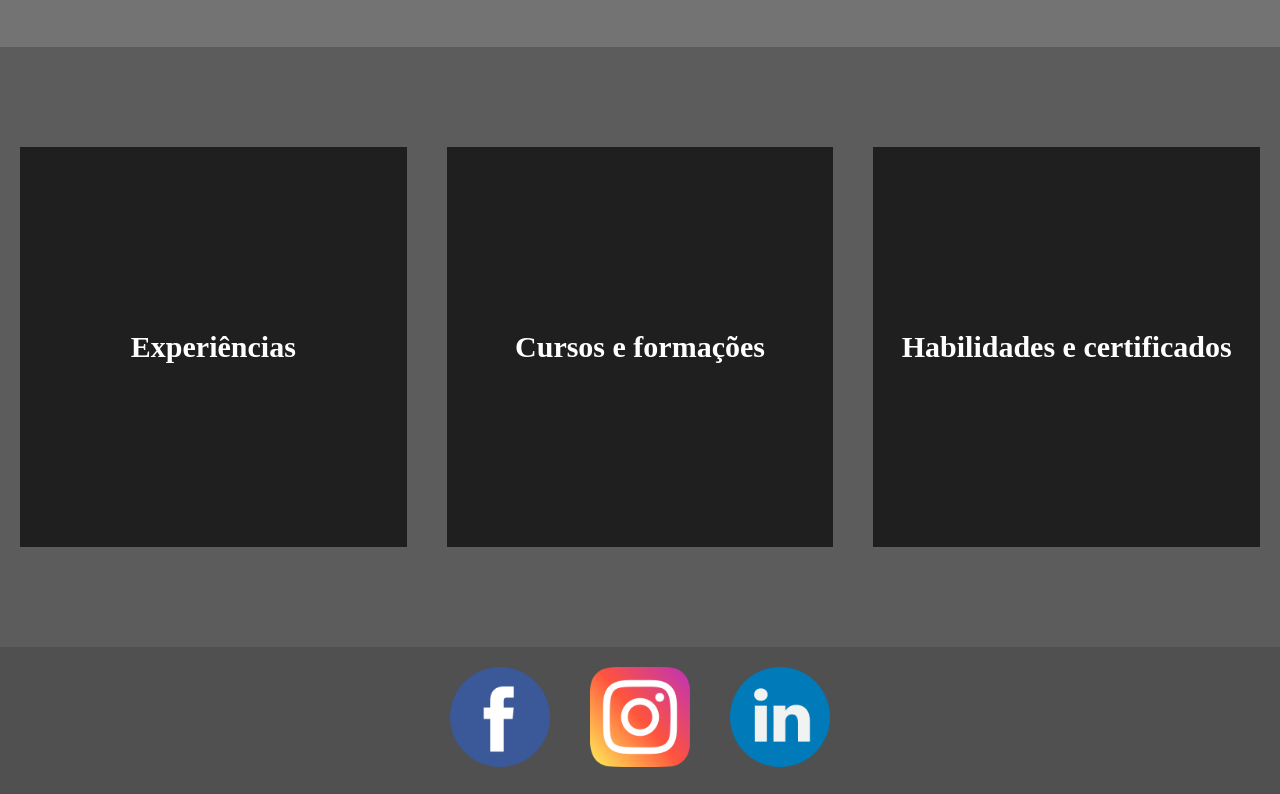
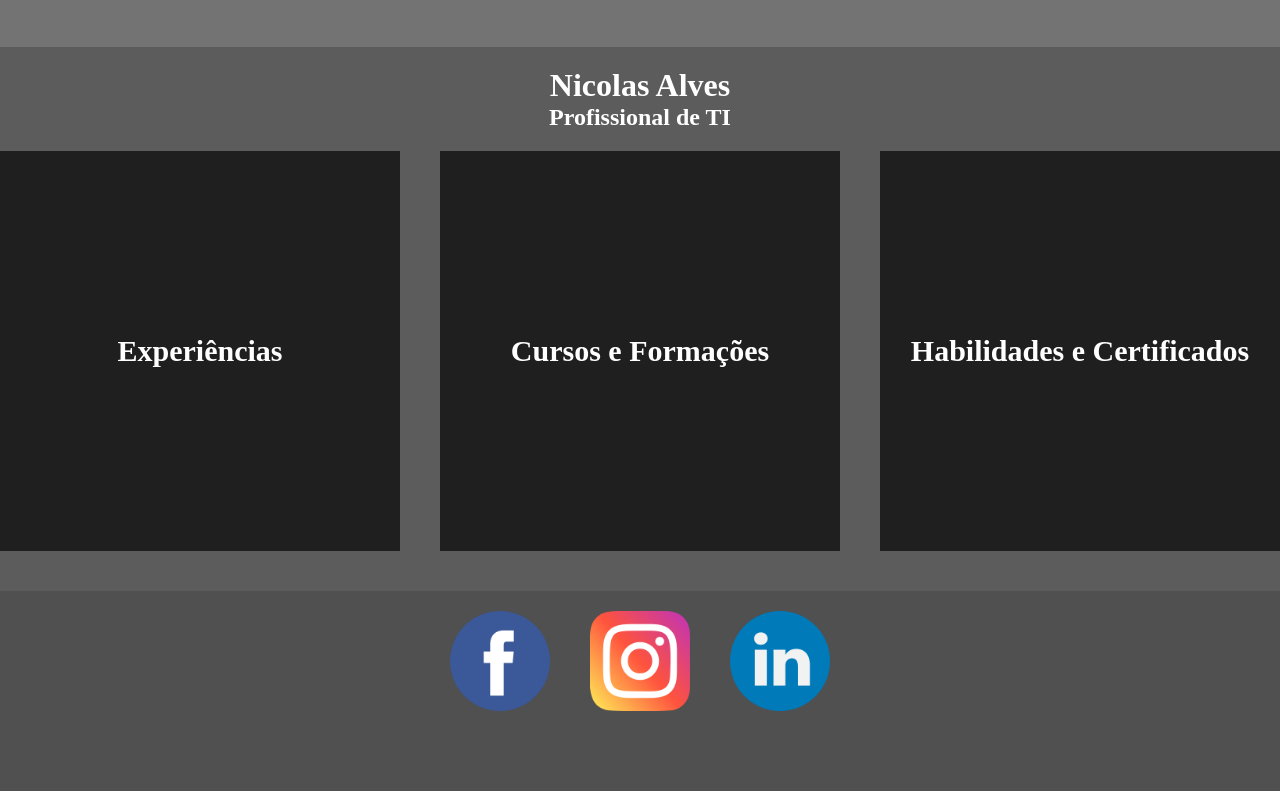
Before and after one commit to nickalvs/nickalvs, a plain HTML site: page index.html in a window 1280 px wide. Shown: the part 353-1147 px from the top of the page. Drawn offline with Linux system fonts and the light colour scheme.

Commit message:
Rodapé finalizado

```diff
--- a/index.html
+++ b/index.html
@@ -1,7 +1,7 @@
 <html>
     <!-- CONFIGURAÇÕES DA PÁGINA -->
     <head>
-        <title>Nicolas Cruz Alves!</title>
+        <title>Nicolas Cruz Alves</title>
         <!-- LINK PARA O CSS E O HTML -->
         <link rel="stylesheet" href="style.css">
     </head>
@@ -12,25 +12,46 @@
             <img id="perfil" src="img/michal-parzuchowski-S7nzSaoMQi4-unsplash.jpg" alt="velho do ti">
         </header>
         <!-- PRINCIPAL -->
-        <main id="principal">
+        <main>
+
+            <h1>Nicolas Alves</h1>
+            <h2>Profissional de TI</h2>
+
+            <section id="principal">
+
+                <a href="experiencias.html">
                 <div class="caixa">
                     <h3 class="texto">Experiências</h3>
-            </div>
+                </div> </a>
 
+                <a href="cursos.html">
                 <div class="caixa">
-                <h3 class="texto">Cursos e formações</h3>
-            </div>
+                    <h3 class="texto">Cursos e Formações</h3>
+                </div> </a>
 
+                <a href="habilidades.html">
                 <div class="caixa">
-                <h3 class="texto">Habilidades e certificados</h3>
-            </div>
+                    <h3 class="texto">Habilidades e Certificados</h3>
+                </div> </a>
 
+            </section>
         </main>
+
         <!-- RODAPÉ -->
         <footer id="rodape">
+
+            <a href="https://facebook.com/nicolas.alves.79" target="blank">
                 <img class="icones" src="img/facebook.png" alt="Facebook">
+            </a>
+
+            <a href="https://instagram.com/nickalvs_" target="blank">
                 <img class="icones" src="img/instagram.png" alt="Instagram">
+            </a>
+
+            <a href="https://linkedin.com/in/nicolas-cruz-alves-2b76b41a0" target="blank">
             <img class="icones" src="img/linkedin.png" alt="Linkedin">
+            </a>
+
         </footer>
 
     </body>
--- a/style.css
+++ b/style.css
@@ -1,5 +1,6 @@
 /* RESET CSS */
 html * {
+    text-decoration: none;
     margin:0px
 }
 
@@ -22,8 +23,15 @@ html * {
     margin: 20px;
 }
 
+main{
+    /* ALINHAR TEXTO */
+    text-align: center;
+    background-color: #5c5c5c;
+    color: white;
+    padding: 20px;
+}
+
 #principal {
-    height: 600px;
     background-color: #5c5c5c;
     display: flex;
     justify-content: center;
```
Also changed, not shown: cursos.html (added, +20 -0 lines), experiencias.html (added, +20 -0 lines), habilidades.html (added, +20 -0 lines). Lines whose indentation alone changed are shown as unchanged.
